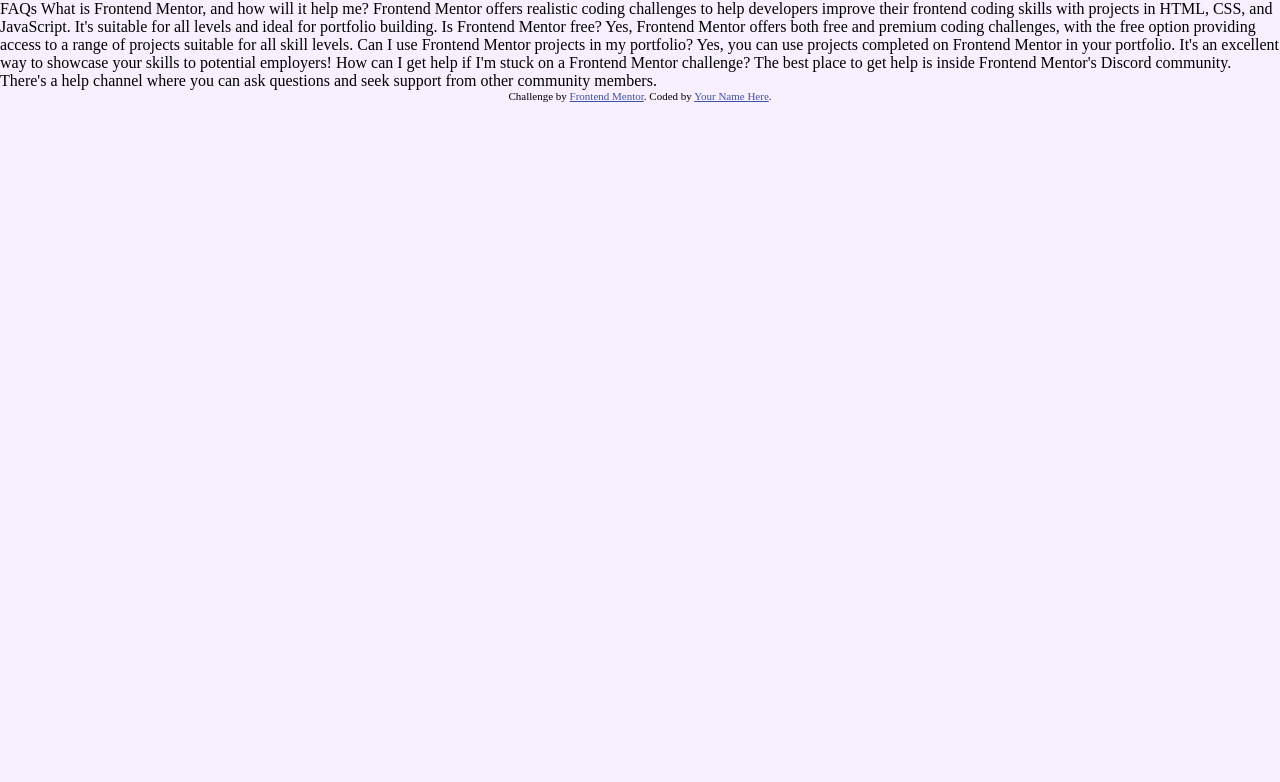
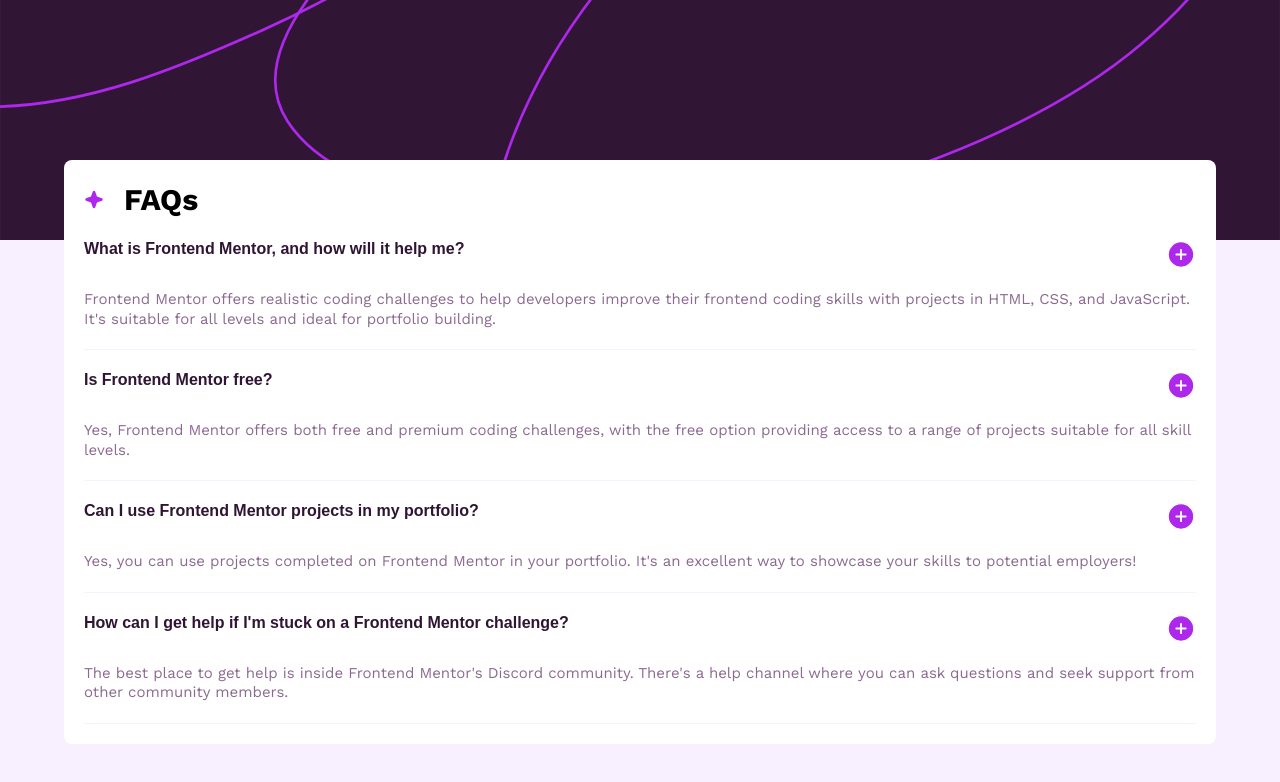
Before and after one commit to delroscol98/FAQ-Accordion, a plain HTML site: page index.html in a window 1280 px wide. Drawn offline with nearby package versions, Linux system fonts and the light colour scheme.

Commit message:
accessible HTML done

```diff
--- a/index.css
+++ b/index.css
@@ -1,9 +1,10 @@
-.attribution {
-  font-size: 11px;
-  text-align: center;
-}
-.attribution a {
-  color: hsl(228, 45%, 44%);
+@import url("https://fonts.googleapis.com/css2?family=Work+Sans:ital,wght@0,100..900;1,100..900&display=swap");
+
+:root {
+  --white: hsl(0, 0%, 100%);
+  --light-pink: hsl(275, 100%, 97%);
+  --greyish-purple: hsl(292, 16%, 49%);
+  --dark-purple: hsl(292, 42%, 14%);
 }
 
 *,
@@ -14,8 +15,80 @@
   box-sizing: border-box;
 }
 
-body {
-  background-color: hsl(275, 100%, 97%);
+html {
+  background-color: var(--light-pink);
+  font-size: 62.5%;
+  font-family: "Work Sans", sans-serif;
+  line-height: 1.3;
+}
+
+/* Accordion body */
+
+.accordion {
+  position: absolute;
+  background-color: var(--white);
+  left: 50%;
+  top: 20%;
+  transform: translateX(-50%);
+  width: 90%;
+  padding: 2rem;
+  border-radius: 0.8rem;
+}
+
+.accordion-section {
+  border-bottom: 1px solid var(--light-pink);
+}
+
+/* Accordion Heading */
+
+.accordion_heading {
+  display: flex;
+  font-size: 2rem;
+}
+
+.accordion_heading img {
+  margin-right: 2rem;
+  width: 2rem;
+}
+
+/* Accordion Label */
+
+.accordion-trigger {
+  background-color: var(--white);
+  border: none;
+  font-weight: 600;
+  display: flex;
+  justify-content: space-between;
+  margin: 2rem 0;
+  color: var(--dark-purple);
+  width: 100%;
+}
+
+.accordion-label {
+  text-align: left;
+  font-size: 1.6rem;
+  line-height: 1.3;
+}
+
+.accordion-icon {
+  margin-left: 5rem;
+}
+
+/* Accordion Panel */
+
+.accordion-panel {
+  font-size: 1.5rem;
+  color: var(--greyish-purple);
+  margin: 2rem 0;
+}
+
+/* Background Banner */
+.banner {
+  background-image: url(./assets/images/background-pattern-desktop.svg);
+  background-position: bottom;
+  background-repeat: none;
+  background-size: cover;
+  height: 30vh;
 }
 
 @media screen and (max-width: 425px) {
@@ -24,6 +97,14 @@ body {
     background-position: bottom;
     background-repeat: none;
     background-size: cover;
-    height: 25vh;
+    height: 30vh;
   }
 }
+
+.attribution {
+  font-size: 11px;
+  text-align: center;
+}
+.attribution a {
+  color: hsl(228, 45%, 44%);
+}
--- a/index.html
+++ b/index.html
@@ -19,20 +19,141 @@
   </head>
   <body>
     <main>
+      <div role="accordion" id="accordionGroup" class="accordion">
+        <section role="accordion heading" class="accordion_heading">
+          <img src="./assets/images/icon-star.svg" alt="icon star" />
+          <h1>FAQs</h1>
+        </section>
+
+        <section class="accordion-section">
+          <h2>
+            <button
+              type="button"
+              aria-expanded="false"
+              class="accordion-trigger"
+              aria-controls="accordion-panel-1"
+              id="accordion-label-1"
+            >
+              <span class="accordion-label">
+                What is Frontend Mentor, and how will it help me?
+              </span>
+              <img
+                class="accordion-icon"
+                src="./assets/images/icon-plus.svg"
+                alt="plus icon"
+              />
+            </button>
+          </h2>
+          <article
+            id="accordion-panel-1"
+            aria-labelledby="accordion-panel-1"
+            class="accordion-panel"
+          >
+            <p>
+              Frontend Mentor offers realistic coding challenges to help
+              developers improve their frontend coding skills with projects in
+              HTML, CSS, and JavaScript. It's suitable for all levels and ideal
+              for portfolio building.
+            </p>
+          </article>
+        </section>
+
+        <section class="accordion-section">
+          <h2>
+            <button
+              type="button"
+              aria-expanded="false"
+              class="accordion-trigger"
+              aria-controls="accordion-panel-1"
+              id="accordion-label-1"
+            >
+              <span class="accordion-label"> Is Frontend Mentor free? </span>
+              <img
+                class="accordion-icon"
+                src="./assets/images/icon-plus.svg"
+                alt="plus icon"
+              />
+            </button>
+          </h2>
+          <article
+            id="accordion-panel-1"
+            aria-labelledby="accordion-panel-1"
+            class="accordion-panel"
+          >
+            <p>
+              Yes, Frontend Mentor offers both free and premium coding
+              challenges, with the free option providing access to a range of
+              projects suitable for all skill levels.
+            </p>
+          </article>
+        </section>
+
+        <section class="accordion-section">
+          <h2>
+            <button
+              type="button"
+              aria-expanded="false"
+              class="accordion-trigger"
+              aria-controls="accordion-panel-1"
+              id="accordion-label-1"
+            >
+              <span class="accordion-label">
+                Can I use Frontend Mentor projects in my portfolio?
+              </span>
+              <img
+                class="accordion-icon"
+                src="./assets/images/icon-plus.svg"
+                alt="plus icon"
+              />
+            </button>
+          </h2>
+          <article
+            id="accordion-panel-1"
+            aria-labelledby="accordion-panel-1"
+            class="accordion-panel"
+          >
+            <p>
+              Yes, you can use projects completed on Frontend Mentor in your
+              portfolio. It's an excellent way to showcase your skills to
+              potential employers!
+            </p>
+          </article>
+        </section>
+
+        <section class="accordion-section">
+          <h2>
+            <button
+              type="button"
+              aria-expanded="false"
+              class="accordion-trigger"
+              aria-controls="accordion-panel-1"
+              id="accordion-label-1"
+            >
+              <span class="accordion-label">
+                How can I get help if I'm stuck on a Frontend Mentor challenge?
+              </span>
+              <img
+                class="accordion-icon"
+                src="./assets/images/icon-plus.svg"
+                alt="plus icon"
+              />
+            </button>
+          </h2>
+          <article
+            id="accordion-panel-1"
+            aria-labelledby="accordion-panel-1"
+            class="accordion-panel"
+          >
+            <p>
+              The best place to get help is inside Frontend Mentor's Discord
+              community. There's a help channel where you can ask questions and
+              seek support from other community members.
+            </p>
+          </article>
+        </section>
+      </div>
       <div role="banner" class="banner"></div>
     </main>
-    FAQs What is Frontend Mentor, and how will it help me? Frontend Mentor
-    offers realistic coding challenges to help developers improve their frontend
-    coding skills with projects in HTML, CSS, and JavaScript. It's suitable for
-    all levels and ideal for portfolio building. Is Frontend Mentor free? Yes,
-    Frontend Mentor offers both free and premium coding challenges, with the
-    free option providing access to a range of projects suitable for all skill
-    levels. Can I use Frontend Mentor projects in my portfolio? Yes, you can use
-    projects completed on Frontend Mentor in your portfolio. It's an excellent
-    way to showcase your skills to potential employers! How can I get help if
-    I'm stuck on a Frontend Mentor challenge? The best place to get help is
-    inside Frontend Mentor's Discord community. There's a help channel where you
-    can ask questions and seek support from other community members.
 
     <div class="attribution">
       Challenge by
```
